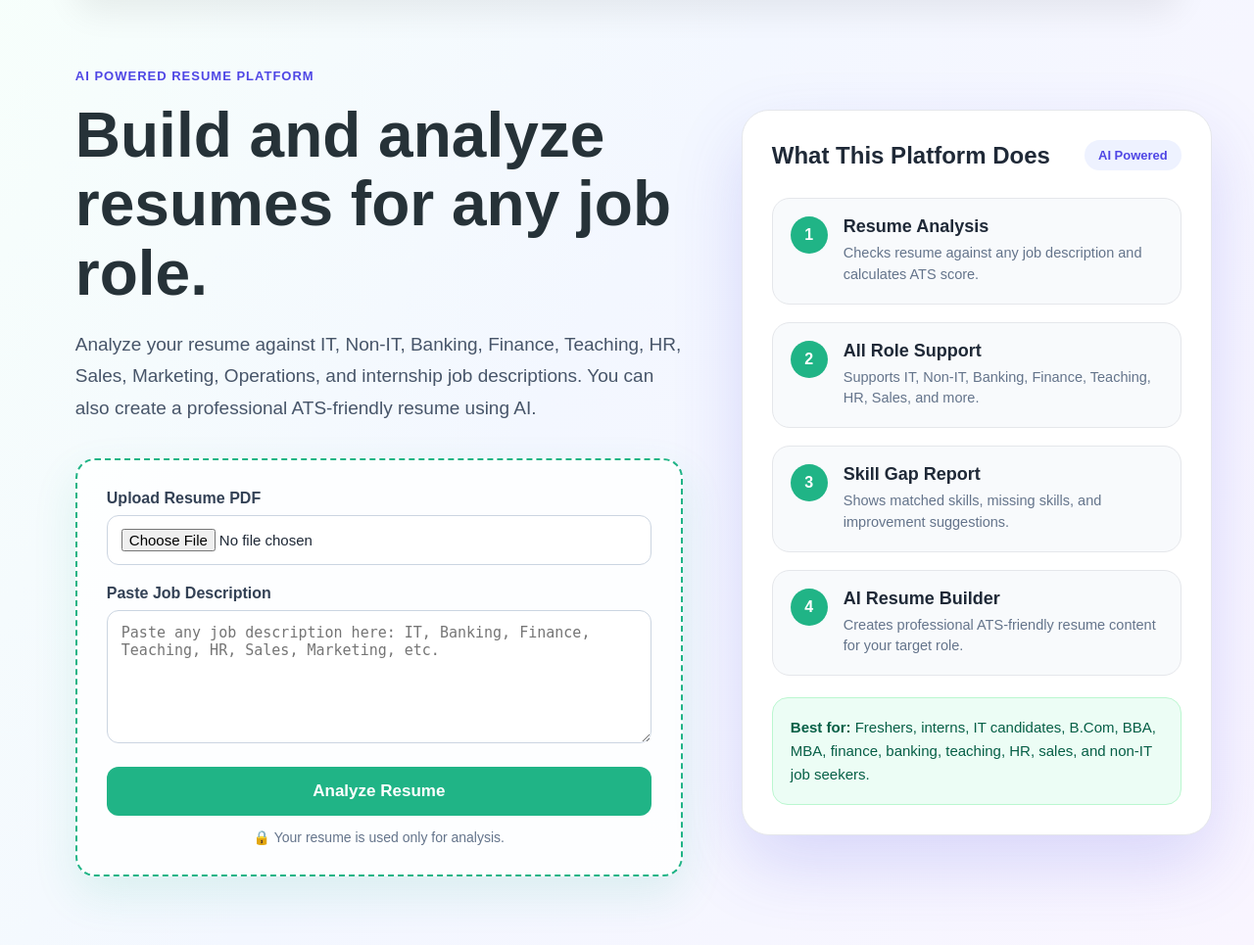
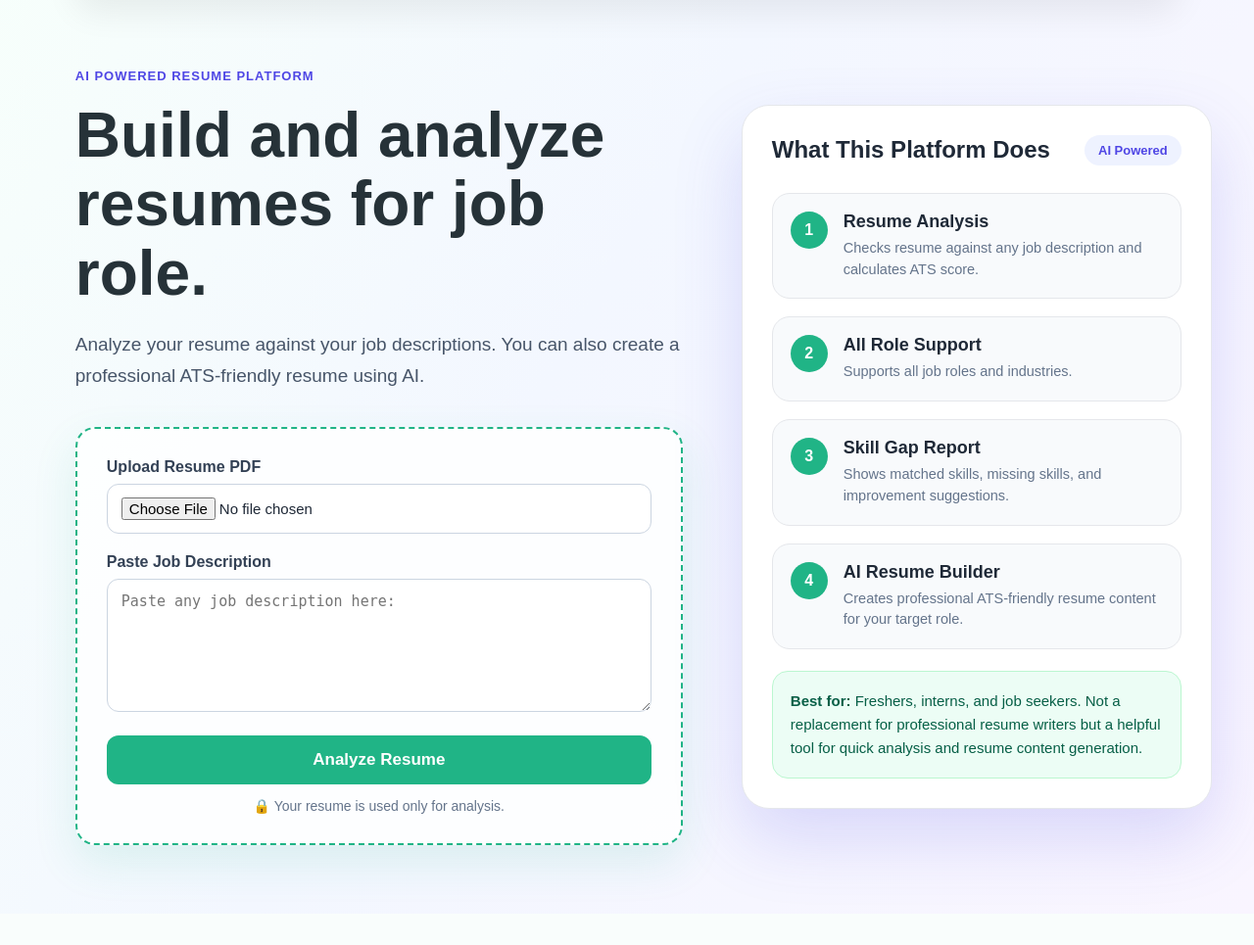
Before and after one commit to adil-mohammad-dev/ATS-Resume-Analyzer, a Django app: page / in a window 1280 px wide. Shown: the part 108-1073 px from the top of the page at 98% size. After the commit the page ends 1006 px from the top, so only its background shows below. Run offline with Django 3.2, Linux system fonts and the light colour scheme.

Commit message:
Add AI resume builder and all-role resume analysis support with few changes

```diff
--- a/templates/index.html
+++ b/templates/index.html
@@ -32,11 +32,10 @@
         <div class="hero-left">
             <p class="tag">AI POWERED RESUME PLATFORM</p>
 
-            <h1>Build and analyze resumes for any job role.</h1>
+            <h1>Build and analyze resumes for job role.</h1>
 
             <p class="subtitle">
-                Analyze your resume against IT, Non-IT, Banking, Finance, Teaching, HR,
-                Sales, Marketing, Operations, and internship job descriptions. You can also
+                Analyze your resume against your job descriptions. You can also
                 create a professional ATS-friendly resume using AI.
             </p>
 
@@ -54,7 +53,7 @@
                         <textarea
                             name="jobdesc"
                             rows="6"
-                            placeholder="Paste any job description here: IT, Banking, Finance, Teaching, HR, Sales, Marketing, etc."
+                            placeholder="Paste any job description here:"
                             required></textarea>
                     </div>
 
@@ -87,7 +86,7 @@
                         <div class="step-number">2</div>
                         <div>
                             <h4>All Role Support</h4>
-                            <p>Supports IT, Non-IT, Banking, Finance, Teaching, HR, Sales, and more.</p>
+                            <p>Supports all job roles and industries.</p>
                         </div>
                     </div>
 
@@ -110,8 +109,7 @@
                 </div>
 
                 <div class="info-note">
-                    <strong>Best for:</strong> Freshers, interns, IT candidates, B.Com, BBA, MBA,
-                    finance, banking, teaching, HR, sales, and non-IT job seekers.
+                    <strong>Best for:</strong> Freshers, interns, and job seekers. Not a replacement for professional resume writers but a helpful tool for quick analysis and resume content generation.
                 </div>
 
             </div>
```
